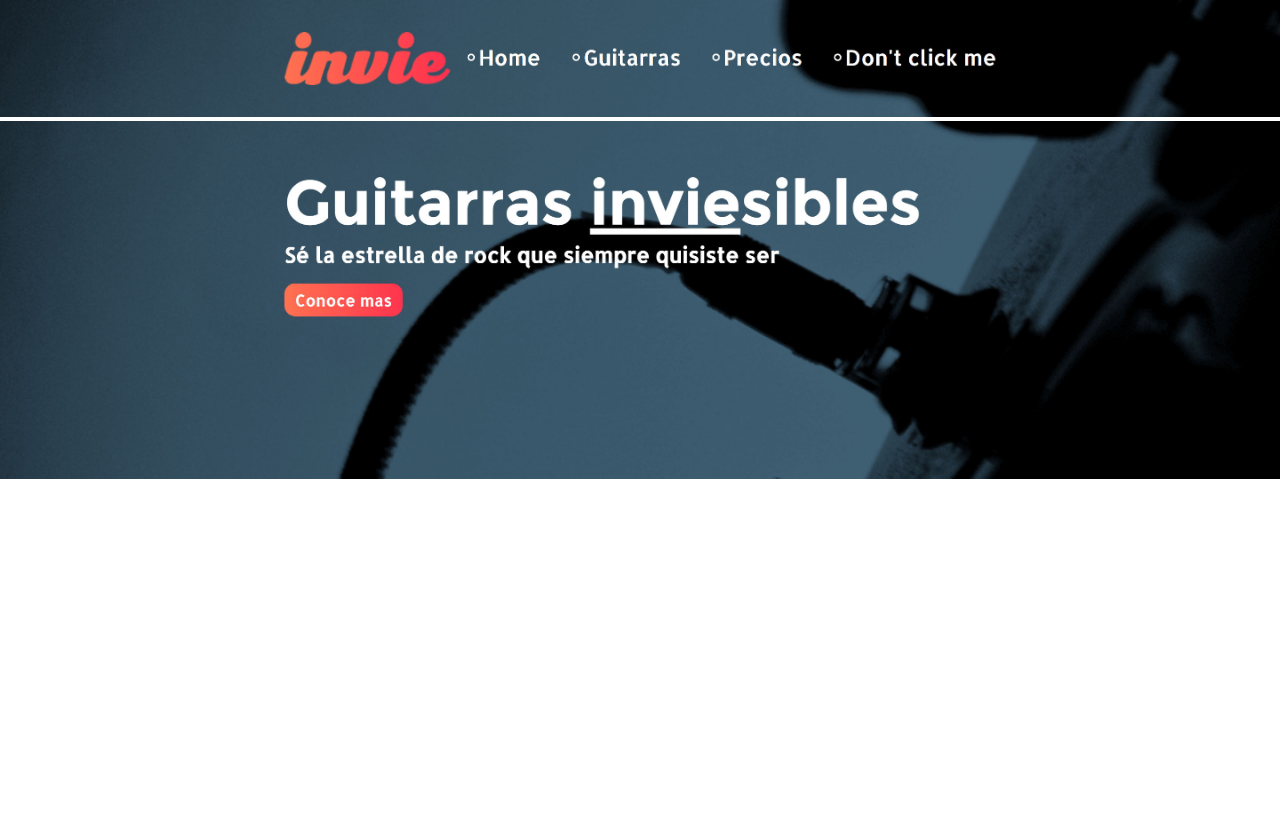
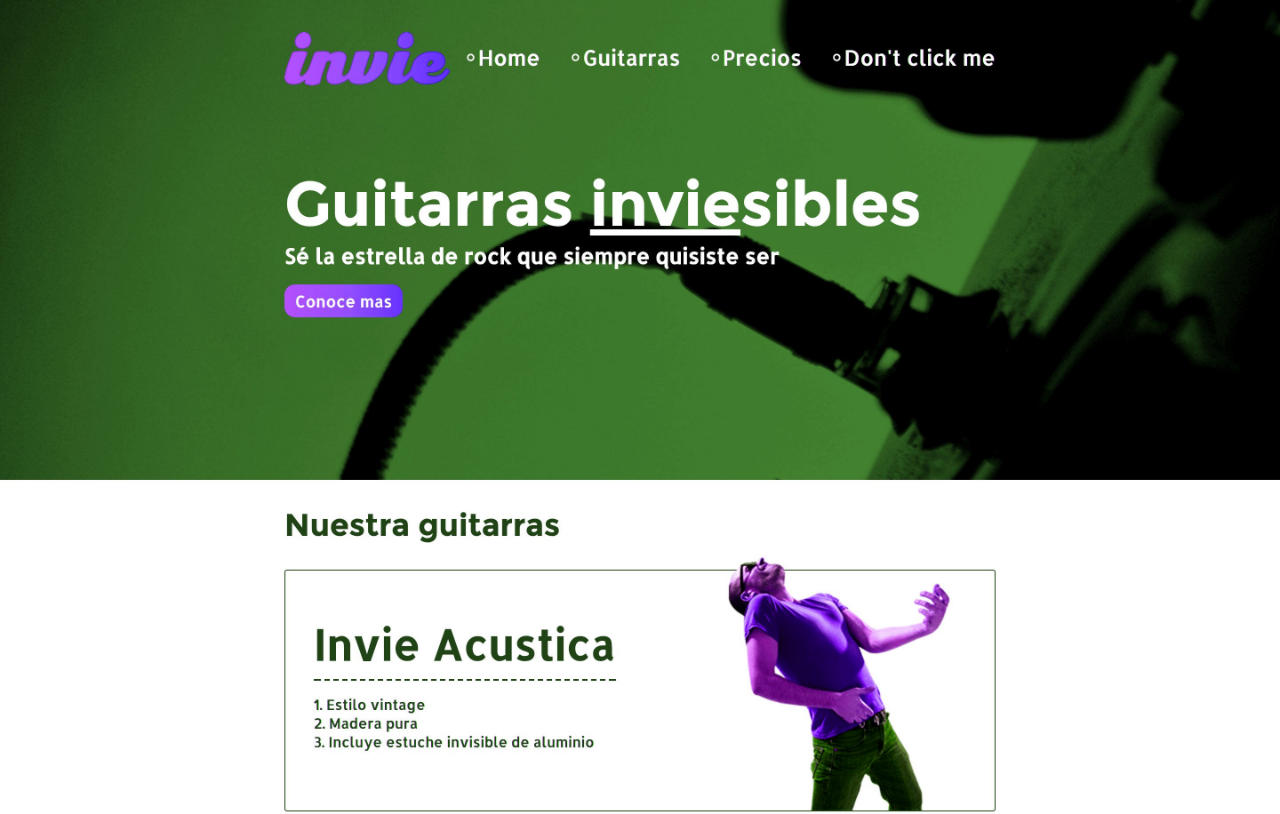
Before and after one commit to adrivegas/invie-github, a plain HTML site: page index.html in a window 1280 px wide. Shown: the top 814 px of the page. Drawn offline with Linux system fonts and the light colour scheme.

Commit message:
nueva versión de invie - verde

```diff
--- a/index.html
+++ b/index.html
@@ -14,13 +14,14 @@
 
         img {
             max-width: 100%;
+            vertical-align: top;
         }
     </style>
 </head>
 
 <body>
-    <img src="header.jpg" alt="">
-    <img src="hero.jpg" alt="">
+    <img src="nueva-version.jpg" alt="">
+
 </body>
 
 </html>
```
Also changed, not shown: nueva-version.jpg (added).
